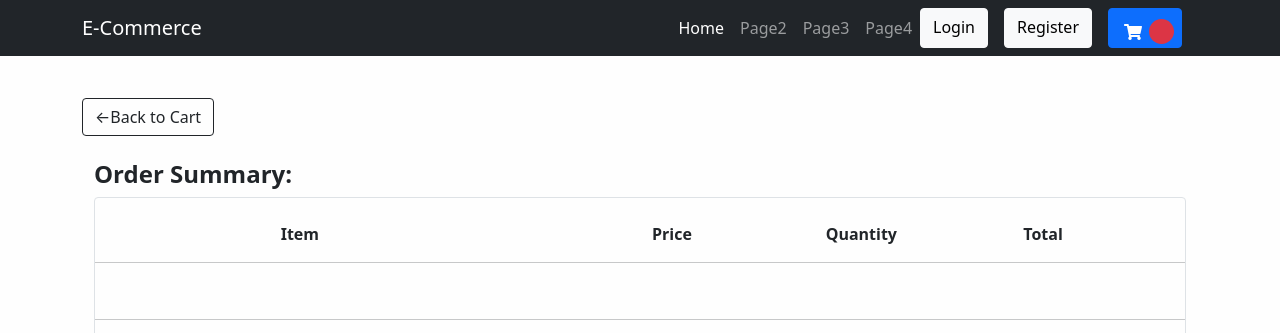
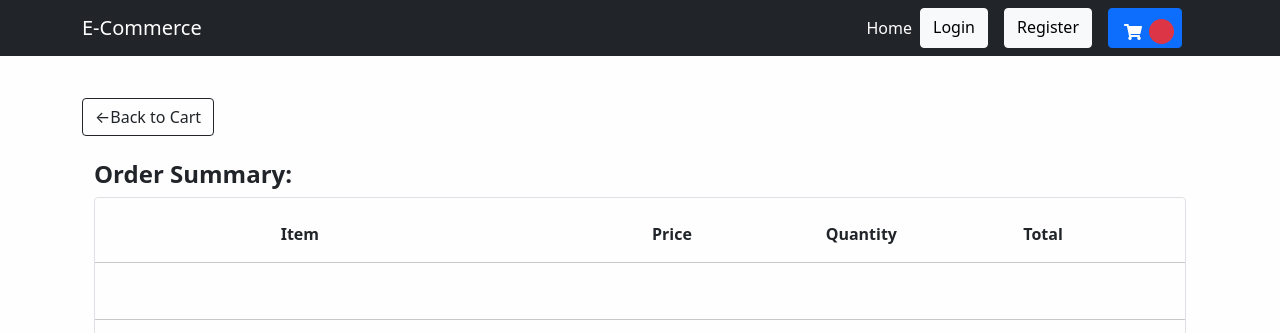
Before and after one commit to ChenYang-Lin/E-Commerce, a Django app: template templates/store/checkout.html in a window 1280 px wide. Shown: the top 333 px of the page. Run offline with Django 3.2, Linux system fonts and the light colour scheme; the template is opened without the code that fills it, so the values that code supplies are empty; some libraries are stand-ins or nearby versions.

Commit message:
nav bar clean

```diff
--- a/templates/base.html
+++ b/templates/base.html
@@ -64,16 +64,6 @@
                 <li class="nav-item">
                     <a class="nav-link active" aria-current="page" href="#">Home</a>
                 </li>
-                <li class="nav-item">
-                    <a class="nav-link" href="#">Page2</a>
-                </li>
-                <li class="nav-item">
-                    <a class="nav-link" href="#">Page3</a>
-                </li>
-                <li class="nav-item">
-                    <a class="nav-link" href="#">Page4</a>
-                </li>
-
 
 
                 {% if user.is_authenticated %}
```
